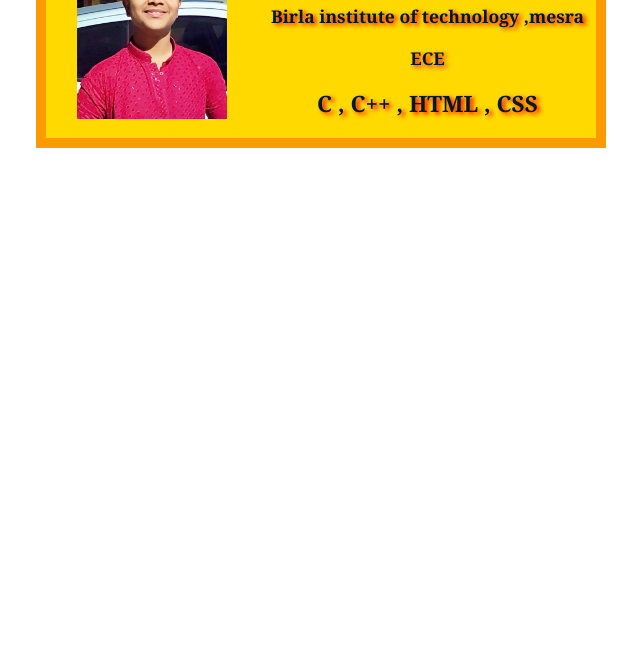
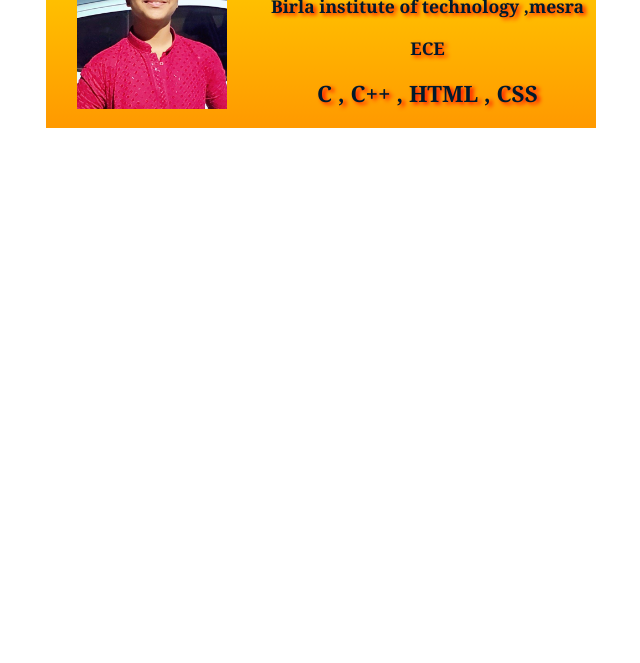
Before and after one commit to devanshugupta24/b.card, a plain HTML site: page index.html in a window 1280 px wide. Shown: the part 137-800 px from the top of the page, without its empty margins (319-959 px from the left). Drawn offline with Linux system fonts and the light colour scheme.

Commit message:
Update styles.css

```diff
--- a/styles.css
+++ b/styles.css
@@ -2,8 +2,8 @@
 .card{
     display:flex;
     justify-content:center;
-    background:#ffd900;
-    border: 10px solid #ff9900;
+    background:linear-gradient(#ffd900,#ff9900);
+
     width:550px;
     margin-left:auto;
     margin-right:auto;
```
